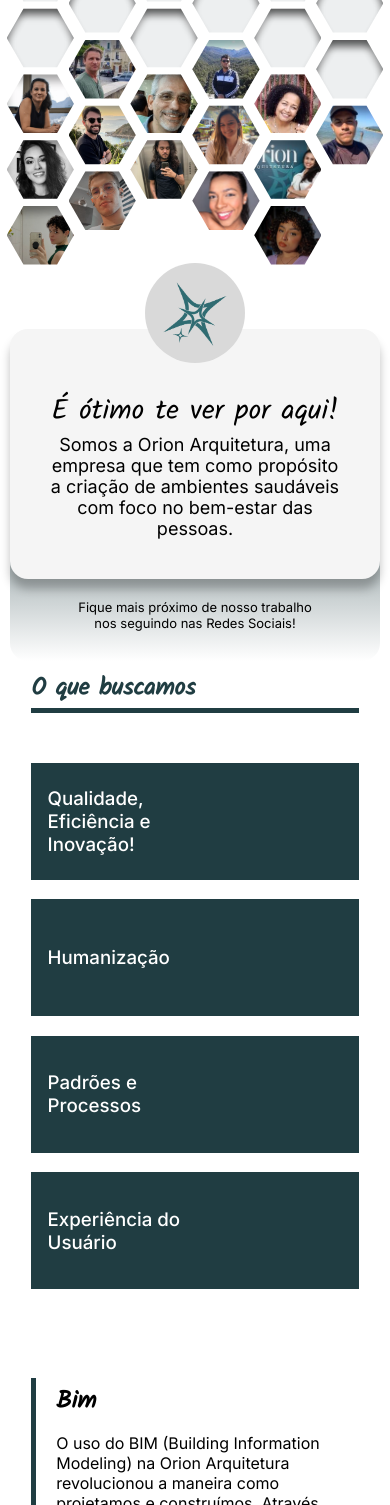
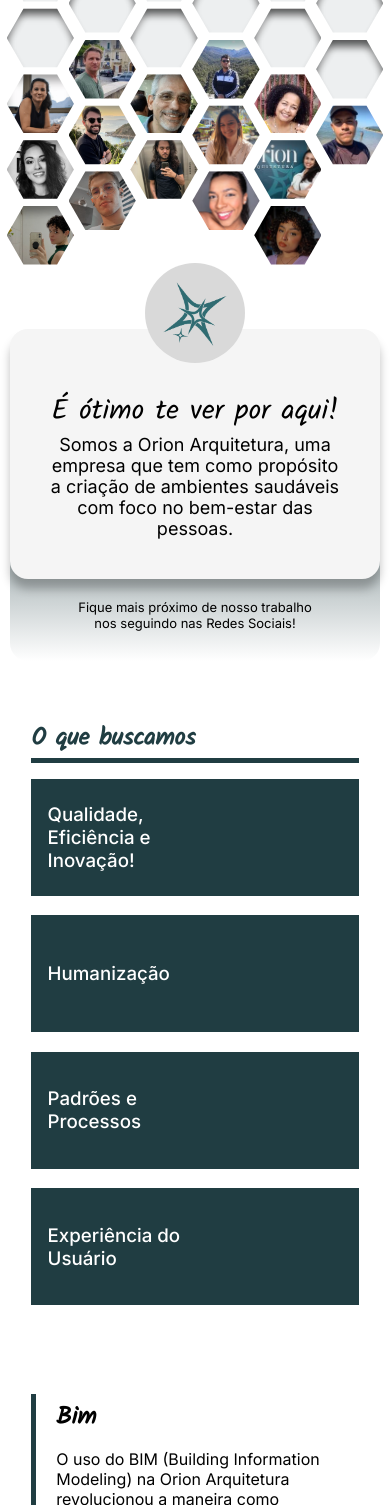
Before and after one commit to Orion-Arquitetura/escritorio, a Next.js app: page / in a window 390 px wide. Shown: the top 1505 px of the page. Built offline with nearby package versions, Linux system fonts and the light colour scheme; a web font is replaced by a local one.

Commit message:
some details

```diff
--- a/src/components/BuscamosListItem.tsx
+++ b/src/components/BuscamosListItem.tsx
@@ -1,4 +1,3 @@
-import { ReactNode } from "react";
 import styles from "../styles/buscamosList.module.scss";
 
 export default function BuscamosListItem(props: { title: string, description: string}) {
--- a/src/components/sections/Section2.tsx
+++ b/src/components/sections/Section2.tsx
@@ -1,17 +1,9 @@
 import BuscamosList from "../BuscamosList";
+import styles  from "../../styles/Section2.module.scss"
 
 export default function Section2() {
     return (
-        <section
-            style={{
-                paddingInline: "8%",
-                paddingTop: "2%",
-                paddingBottom: "2%",
-                display: "flex",
-                flexDirection: "column",
-                justifyContent: "center",
-            }}
-        >
+        <section className={styles.section2}>
             <h1 style={{ fontFamily: "'Kalam', cursive", color: "#203D42" }}>
                 O que buscamos
             </h1>
--- /dev/null
+++ b/src/styles/Section2.module.scss
@@ -0,0 +1,8 @@
+.section2 {
+    padding-inline: 8%;
+    padding-top: 2%;
+    padding-bottom: 2%;
+    display: flex;
+    flex-direction: column;
+    justify-content: center;
+}
--- a/src/styles/buscamosList.module.scss
+++ b/src/styles/buscamosList.module.scss
@@ -5,7 +5,6 @@
     min-height: 280px;
 
     @media (max-width: 400px) {
-        margin-top: 50px;
         flex-direction: column;
         row-gap: 5vw;
     }
--- a/src/styles/firstSectionMiniBanner.module.scss
+++ b/src/styles/firstSectionMiniBanner.module.scss
@@ -13,6 +13,7 @@
         position: relative;
         margin-inline: auto;
         right: auto;
+        margin-bottom: 50px;
     }
 
     @media (max-width: 400px) {
```
